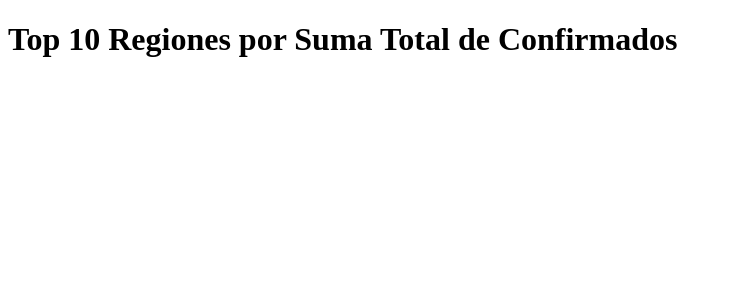
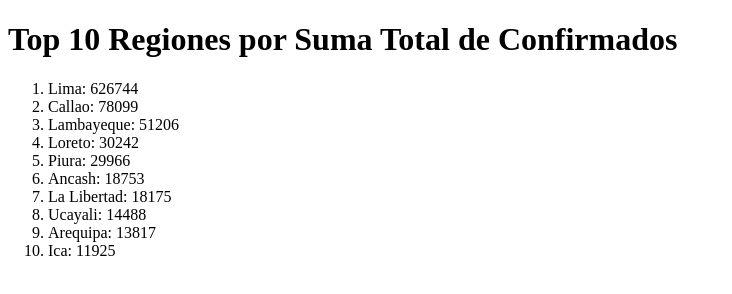
Before and after one commit to RONI-COMPANOCCA-CHECCO/Pweb2-Lab4, a plain HTML site: page Ejercicio03.html in a window 1280 px wide. Shown: the whole page, without its empty margins (0-732 px from the left). Drawn offline with nearby package versions, Linux system fonts and the light colour scheme.

Commit message:
Agregamos a nuestro ejercicio numero 03, lineas de codigo que nos permiten ordenar los regiones por su suma total, y luego de eso imprimir en ppantalla

```diff
--- a/Ejercicio03.html
+++ b/Ejercicio03.html
@@ -29,6 +29,14 @@ $(document).ready(function(){
 
                 totalConfirmadosPorRegion[region.region] = total;
             });
+            // Ordenamos las regiones por su suma total de confirmados (de mayor a menor)
+            var sortedRegions = Object.keys(totalConfirmadosPorRegion).sort(function(a, b) {
+                return totalConfirmadosPorRegion[b] - totalConfirmadosPorRegion[a];
+            });
+
+            for (var i = 0; i < 10 && i < sortedRegions.length; i++) {
+                $('#top-10-list').append('<li>' + sortedRegions[i] + ': ' + totalConfirmadosPorRegion[sortedRegions[i]] + '</li>');
+            }
 
         },
 
```
